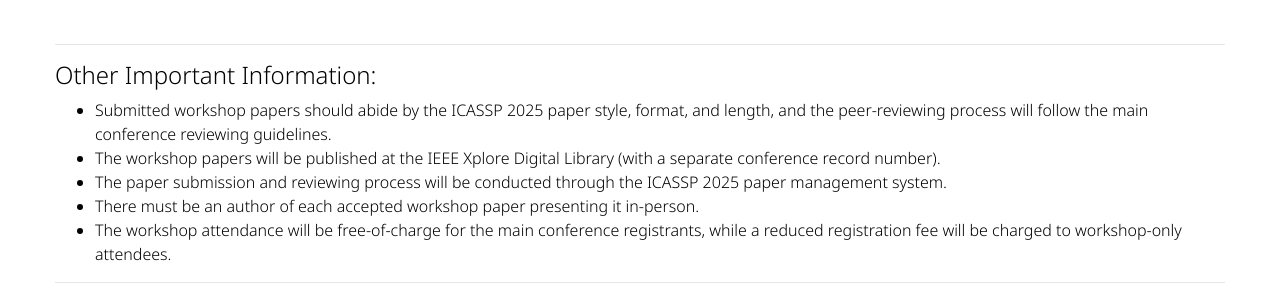
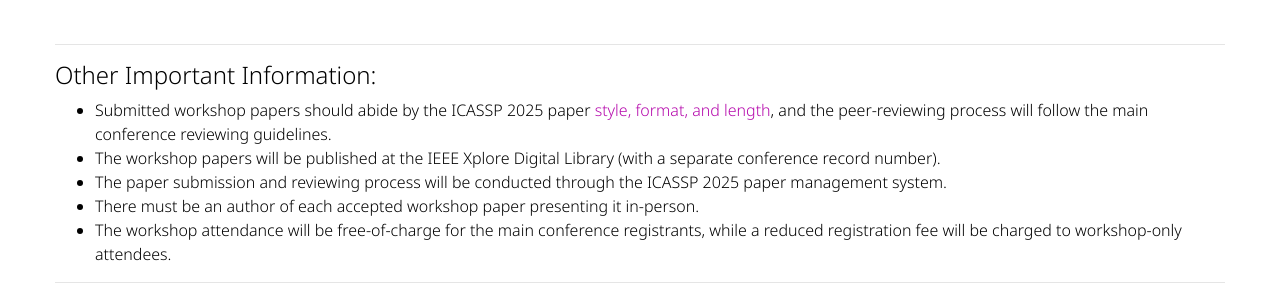
Before and after one commit to signal-process/signal-process.github.io, a Jekyll site: the page built from _pages/about.md, in a window 1280 px wide and 900 px high, scrolled down 1046 px. Shown: the part 531-824 px from the top of the window. Built offline with Jekyll 4.4.1, drawn with Linux system fonts in a browser that asks for light colours; full-size pictures stand in for the smaller copies a plugin makes; comment, search, counter and statistics services are not loaded; a style sheet for code colours, icons or effects is not loaded; part of the change alters nothing that is shown.

```diff
--- a/_pages/about.md
+++ b/_pages/about.md
@@ -37,7 +37,7 @@ Array signal processing has experienced rapid growth and widespread application
 
 ---
 #### Other Important Information:
-+ Submitted workshop papers should abide by the ICASSP 2025 paper style, format, and length, and the peer-reviewing process will follow the main conference reviewing guidelines.
++ Submitted workshop papers should abide by the ICASSP 2025 paper [style, format, and length](https://2025.ieeeicassp.org/author-kit-instructions/), and the peer-reviewing process will follow the main conference reviewing guidelines.
 + The workshop papers will be published at the IEEE Xplore Digital Library (with a separate conference record number).
 + The paper submission and reviewing process will be conducted through the ICASSP 2025 paper management system.
 + There must be an author of each accepted workshop paper presenting it in-person.
```
